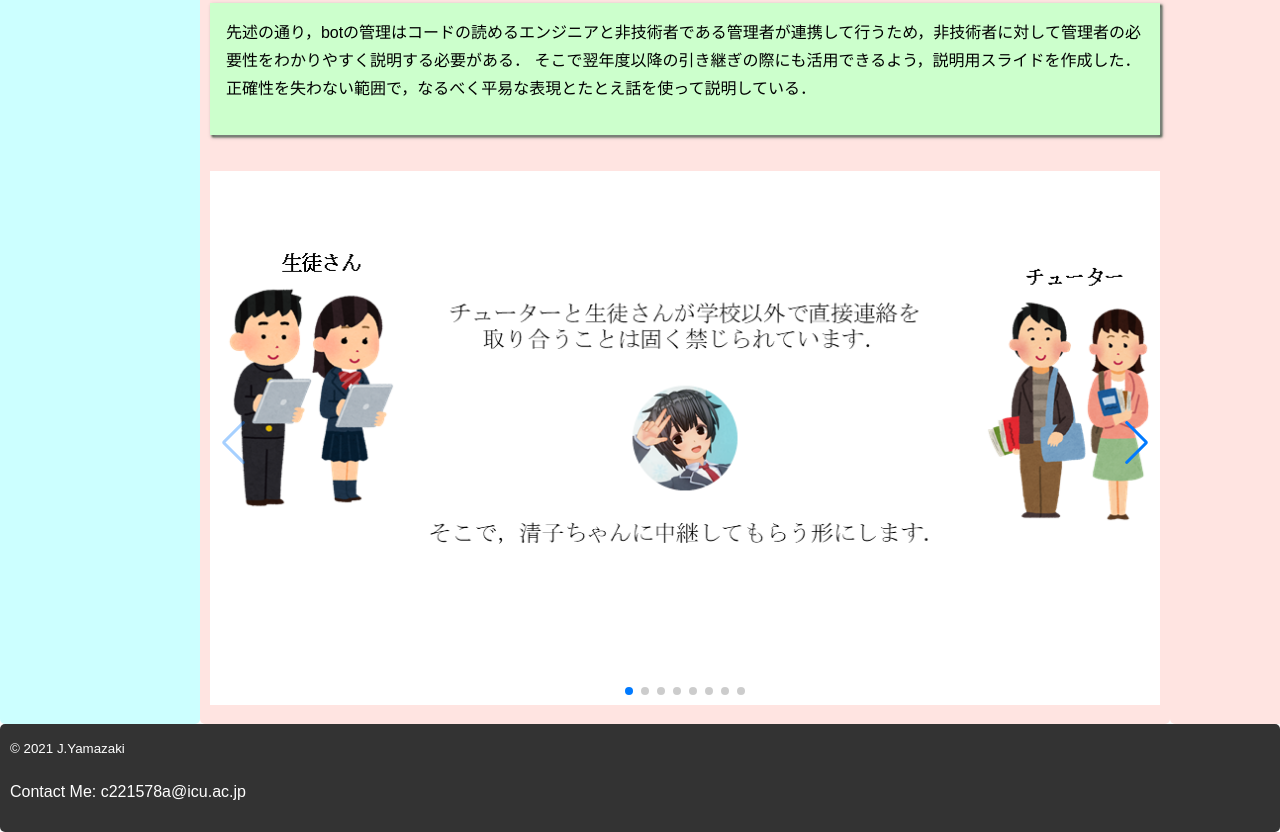
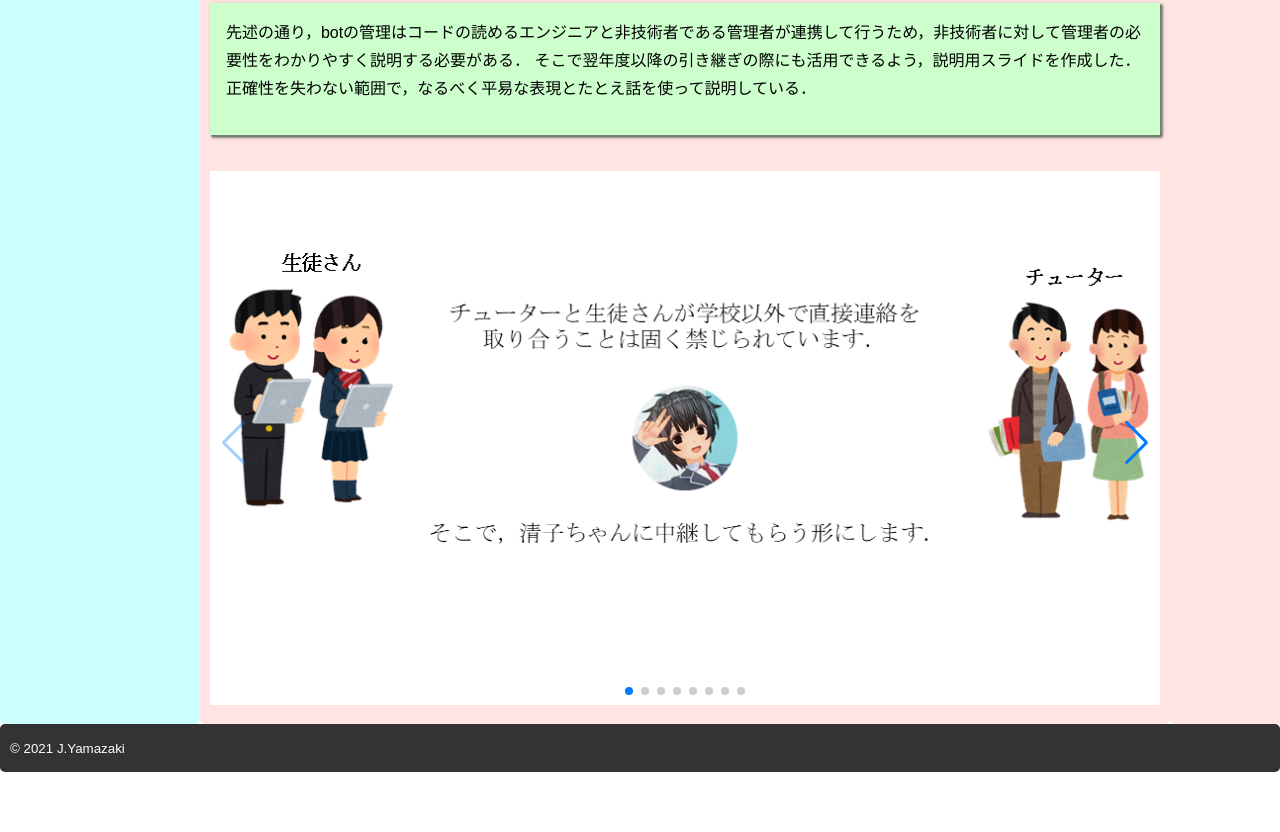
Before and after one commit to jojo778m/LINE_Bot_Kiyose_Kiyoko, a plain HTML site: page index.html in a window 1280 px wide. Shown: the part 6217-7049 px from the top of the page. After the commit the page ends 6989 px from the top, so only its background shows below. Drawn offline with nearby package versions, Linux system fonts and the light colour scheme.

Commit message:
Update index.html

```diff
--- a/index.html
+++ b/index.html
@@ -205,7 +205,6 @@
     </div>
     <footer role="contentinfo">
 	    <small>&copy; 2021 J.Yamazaki</small>
-	    <p>Contact Me: c221578a@icu.ac.jp</p>
     </footer>
     <script src="https://unpkg.com/swiper/swiper-bundle.min.js"></script>
   </body>
```
